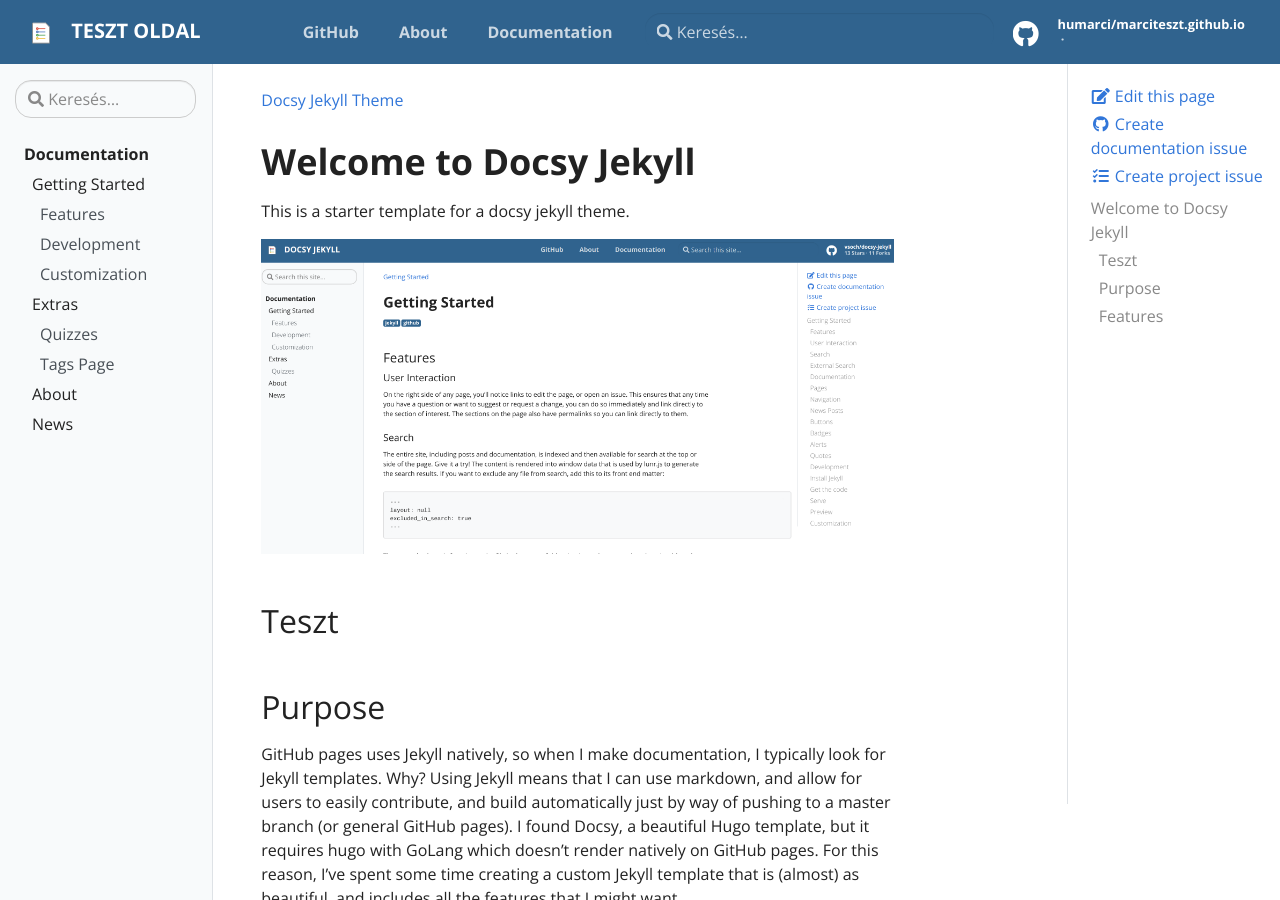
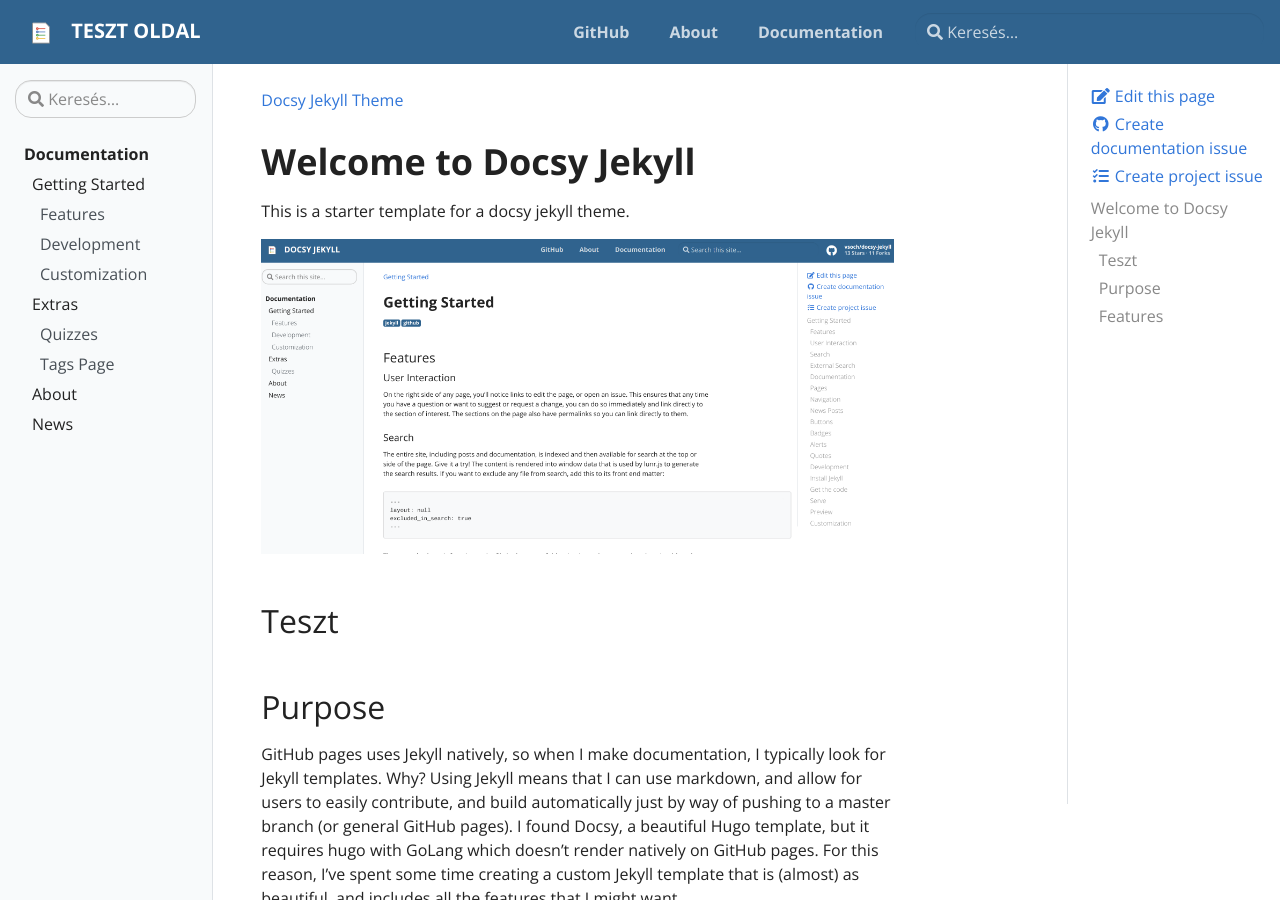
Before and after one commit to suliwebex/suliwebex.github.io, a Jekyll site: the page built from pages/index.md, in a window 1280 px wide and 900 px high. Built offline with Jekyll 4.4.1, drawn with Linux system fonts in a browser that asks for light colours.

Commit message:
removed github div

```diff
--- a/_includes/header.html
+++ b/_includes/header.html
@@ -17,14 +17,14 @@
  <input type="search" class="form-control td-search-input" placeholder="&#xf002 Keresés…" aria-label="Keresés…" autocomplete="off">
         </div>
 
-	<div class="navbar-nav d-none d-lg-block">
+	<!-- <div class="navbar-nav d-none d-lg-block">
           <a class="gh-source" data-gh-source="github" href="{{ site.repo }}" title="Go to repository" data-md-state="done">
           <div class="gh-source__repository">
             <i class="fab fa fa-github fa-2x" style='padding-right:20px; float:left; margin-top:5px'></i>
             {{ site.github_user }}/{{ site.github_repo }}
           <ul class="gh-source__facts"><li class="gh-source__fact" id='stars'></li><li id="forks" class="gh-source__fact"></li></ul></div></a>
         </div>
-      </div>
+      </div> -->
 
 
 </nav>
```
